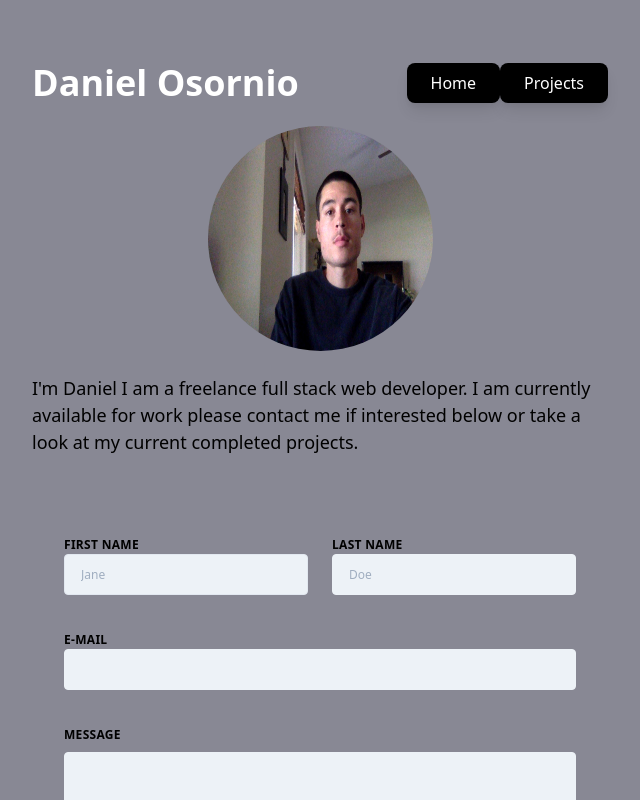
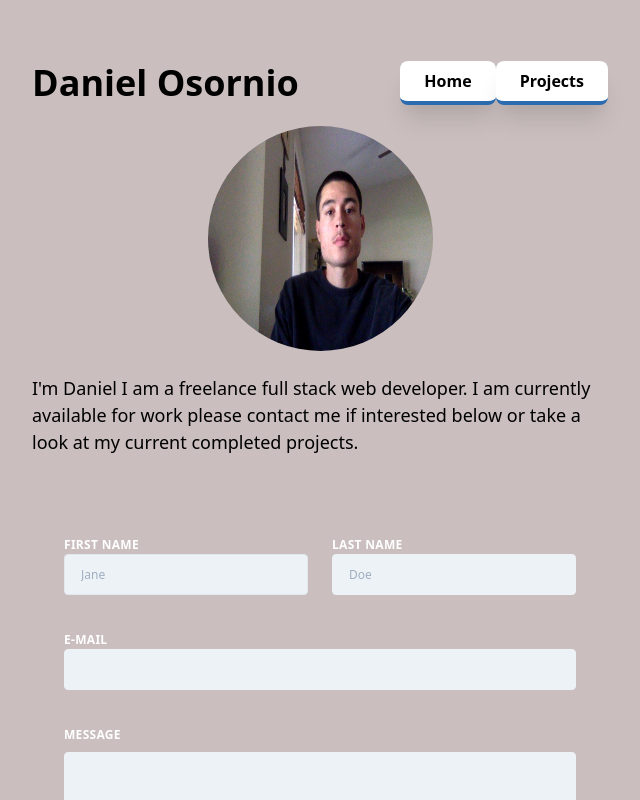
Before and after one commit to DangerDan88/dangerPortfolio, a Next.js app: page / in a window 1280 px wide. Shown: the top 800 px of the page, without its empty margins (320-960 px from the left). Built offline with nearby package versions, Linux system fonts and the light colour scheme.

Commit message:
updated styling and images

```diff
--- a/pages/components/Navbar.js
+++ b/pages/components/Navbar.js
@@ -4,15 +4,15 @@ import Link from "next/link";
 export default function Navbar() {
   return (
     <nav className="flex justify-between items-center py-4">
-      <p className="text-4xl font-bold text-white">Daniel Osornio</p>
+      <p className="text-4xl font-bold text-black">Daniel Osornio</p>
       <div className="flex">
         <Link href="/">
-          <a className="rounded-lg bg-black text-white py-2 px-6 hover:bg-indigo-300 shadow-lg">
+          <a className="rounded-lg bg-white text-black font-bold py-2 px-6 hover:bg-indigo-300 shadow-xl border-b-4 border-blue-700 hover:border-blue-500">
             Home
           </a>
         </Link>
         <Link href="/projects">
-          <a className="rounded-lg bg-black text-white py-2 px-6 hover:bg-indigo-300 shadow-lg">
+          <a className="rounded-lg bg-white text-black font-bold py-2 px-6 hover:bg-indigo-300 shadow-xl border-b-4 border-blue-700 hover:border-blue-500">
             Projects
           </a>
         </Link>
--- a/pages/index.js
+++ b/pages/index.js
@@ -19,8 +19,8 @@ export default function Home() {
           width="225"
         />
       </div>
-      <main className="flex justify-center text-black">
-        <p className="py-6 text-lg">
+      <main className="flex justify-center text-white">
+        <p className="py-6 text-lg text-black">
           I'm Daniel I am a freelance full stack web developer. I am currently
           available for work please contact me if interested below or take a
           look at my current completed projects.
@@ -37,14 +37,14 @@ export default function Home() {
           <div className="flex flex-wrap -mx-3 mb-6 pt-8">
             <div className="w-full md:w-1/2 px-3 mb-6 md:mb-0">
               <label
-                className="block uppercase tracking-wide text-black text-xs font-bold mb-2"
+                className="block uppercase tracking-wide text-white text-xs font-bold mb-2"
                 htmlFor="grid-first-name"
               >
                 First Name
                 <input type="hidden" name="bot-field" />
                 <input type="hidden" name="form-name" value="contact" />
                 <input
-                  className="appearance-none block w-full bg-gray-200 text-black border  rounded py-3 px-4 mb-3 leading-tight focus:outline-none focus:bg-white"
+                  className="appearance-none block w-full bg-gray-200 text-white border  rounded py-3 px-4 mb-3 leading-tight focus:outline-none focus:bg-white"
                   id="grid-first-name"
                   type="text"
                   name="name"
@@ -54,12 +54,12 @@ export default function Home() {
             </div>
             <div className="w-full md:w-1/2 px-3">
               <label
-                className="block uppercase tracking-wide text-black text-xs font-bold mb-2"
+                className="block uppercase tracking-wide text-white text-xs font-bold mb-2"
                 htmlFor="grid-last-name"
               >
                 Last Name
                 <input
-                  className="appearance-none block w-full bg-gray-200 text-black border border-gray-200 rounded py-3 px-4 leading-tight focus:outline-none focus:bg-white focus:border-gray-500"
+                  className="appearance-none block w-full bg-gray-200 text-white border border-gray-200 rounded py-3 px-4 leading-tight focus:outline-none focus:bg-white focus:border-gray-500"
                   id="grid-last-name"
                   type="text"
                   placeholder="Doe"
@@ -70,12 +70,12 @@ export default function Home() {
           <div className="flex flex-wrap -mx-3 mb-6">
             <div className="w-full px-3">
               <label
-                className="block uppercase tracking-wide text-black text-xs font-bold mb-2"
+                className="block uppercase tracking-wide text-white text-xs font-bold mb-2"
                 htmlFor="grid-password"
               >
                 E-mail
                 <input
-                  className="appearance-none block w-full bg-gray-200 text-black border border-gray-200 rounded py-3 px-4 mb-3 leading-tight focus:outline-none focus:bg-white focus:border-gray-500"
+                  className="appearance-none block w-full bg-gray-200 text-white border border-gray-200 rounded py-3 px-4 mb-3 leading-tight focus:outline-none focus:bg-white focus:border-gray-500"
                   id="email"
                   type="email"
                 />
@@ -85,13 +85,13 @@ export default function Home() {
           <div className="flex flex-wrap -mx-3 mb-6">
             <div className="w-full px-3">
               <label
-                className="block uppercase tracking-wide text-black text-xs font-bold mb-2"
+                className="block uppercase tracking-wide text-white text-xs font-bold mb-2"
                 htmlFor="grid-password"
               >
                 Message
               </label>
               <textarea
-                className=" no-resize appearance-none block w-full bg-gray-200 text-black border border-gray-200 rounded py-3 px-4 mb-3 leading-tight focus:outline-none focus:bg-white focus:border-gray-500 h-48 resize-none"
+                className=" no-resize appearance-none block w-full bg-gray-200 text-white border border-gray-200 rounded py-3 px-4 mb-3 leading-tight focus:outline-none focus:bg-white focus:border-gray-500 h-48 resize-none"
                 id="message"
               ></textarea>
             </div>
@@ -99,7 +99,7 @@ export default function Home() {
           <div className="md:flex md:items-center">
             <div className="md:w-1/3">
               <button
-                className="shadow bg-black hover:bg-indigo-300 hover:text-white text-black focus:shadow-outline focus:outline-none text-white font-bold py-2 px-4 rounded"
+                className="rounded-lg bg-white text-black font-bold py-2 px-6 hover:bg-indigo-300 shadow-xl border-b-4 border-blue-700 hover:border-blue-500"
                 type="submit"
               >
                 Send
--- a/pages/projects.js
+++ b/pages/projects.js
@@ -40,10 +40,12 @@ const Projects = () => {
         <div className="max-w-sm rounded bg-white overflow-hidden shadow-lg">
           <div className="px-6 py-4">
             <div className="font-bold text-xl mb-2">GPH Equestrian</div>
-            <img
+            <Image
               className="w-full"
-              src="/images/learnbuild.png"
+              src="/images/gphProjectPic.png"
               alt="LBT game"
+              width="400"
+              height="400"
             />
             <p className="text-gray-700 text-base">Info here</p>
           </div>
@@ -61,11 +63,13 @@ const Projects = () => {
         </div>
         <div className="max-w-sm rounded bg-white overflow-hidden shadow-lg">
           <div className="px-6 py-4">
-            <div className="font-bold text-xl mb-2">GPH Eq</div>
-            <img
+            <div className="font-bold text-xl mb-2">Food Memory 101</div>
+            <Image
               className="w-full"
-              src="/images/learnbuild.png"
+              src="/images/foodMemory.png"
               alt="LBT game"
+              width="400"
+              height="400"
             />
             <p className="text-gray-700 text-base">Info here</p>
           </div>
--- a/styles/index.css
+++ b/styles/index.css
@@ -3,7 +3,7 @@
 @tailwind utilities;
 
 body {
-  background-color: rgb(136, 136, 148);
+  background-color: rgb(202, 190, 190);
 }
 
 #grid {
```
Also changed, not shown: public/images/gphProjectPic.png (added), 1 other file (tests, documents, lock files or other folders).
